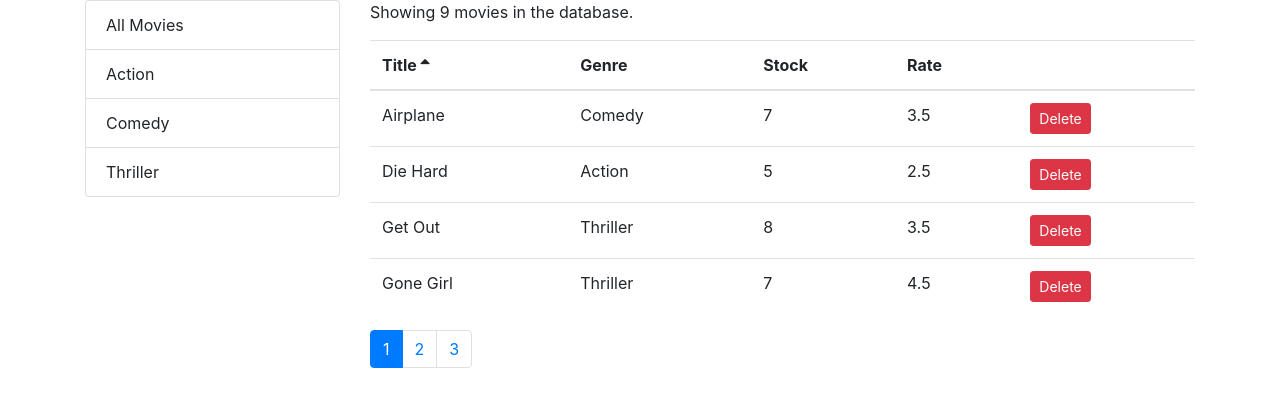
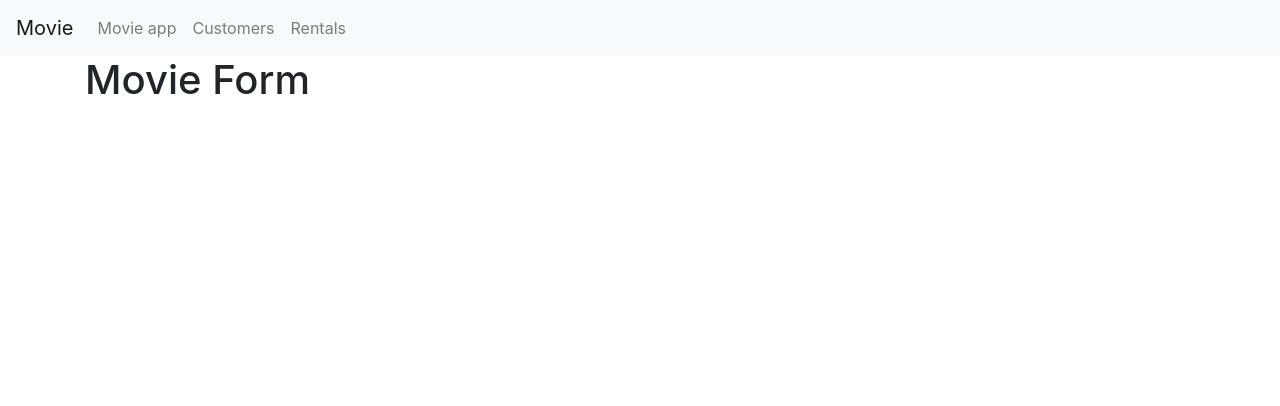
Before and after one commit to torikul-islam/movie-app, a React (Create React App) app: page /not-found in a window 1280 px wide. Shown: the top 406 px of the page. Built offline with nearby package versions, Linux system fonts and the light colour scheme.

Commit message:
add navbar component

```diff
--- a/src/App.js
+++ b/src/App.js
@@ -1,14 +1,27 @@
 import React, {Component} from 'react';
+import {Route, Redirect, Switch} from "react-router-dom";
+import Movies from "./components/common/Movies";
+import Customers from "./components/Customers";
+import Rentals from "./components/Rentals";
+import NotFound from "./components/NotFound"
+import Navbar from "./components/common/Navbar";
 import './App.css';
-import Movies from "./components/common/Movies";
 
 class App extends Component {
     render() {
         return (
             <React.Fragment>
-          <div className="container">
-              <Movies />
-          </div>
+                <Navbar/>
+                <main className="container">
+                    <Switch>
+                        <Route path="/movies/" component={Movies} exact/>
+                        <Route path="/customers/" component={Customers} exact/>
+                        <Route path="/rentals/" component={Rentals} exact/>
+                        <Route path="/not-found/" component={NotFound} exact/>
+                        <Redirect from="/" to="/movies/" exact/>
+                        <Redirect to="/not-found/"/>
+                    </Switch>
+                </main>
             </React.Fragment>
         );
     }
--- /dev/null
+++ b/src/components/common/Navbar.js
@@ -0,0 +1,37 @@
+import React, {Component} from 'react';
+import {Link, NavLink} from "react-router-dom";
+
+class Navbar extends Component {
+
+    render() {
+        return (<nav className="navbar navbar-expand-lg navbar-light bg-light">
+            <Link className="navbar-brand" to="">Movie</Link>
+
+            <button className="navbar-toggler" type="button" data-toggle="collapse" data-target="#navbarNav"
+                    aria-controls="navbarNav" aria-expanded="false" aria-label="Toggle navigation">
+                <span className="navbar-toggler-icon"/>
+            </button>
+            <div className="collapse navbar-collapse" id="navbarNav">
+                <ul className="navbar-nav">
+                    <li className="nav-item">
+                        <NavLink className="nav-link" to="/movies/">
+                            Movie app
+                        </NavLink>
+                    </li>
+                    <li className="nav-item">
+                        <NavLink className="nav-link" to="/customers/">
+                            Customers
+                        </NavLink>
+                    </li>
+                    <li className="nav-item">
+                        <NavLink className="nav-link" to="/rentals/">
+                            Rentals
+                        </NavLink>
+                    </li>
+                </ul>
+            </div>
+        </nav>);
+    }
+}
+
+export default Navbar;
```
Also changed, not shown: src/components/MoviesTable.js (+7 -7 lines). Lines whose indentation alone changed are shown as unchanged.
